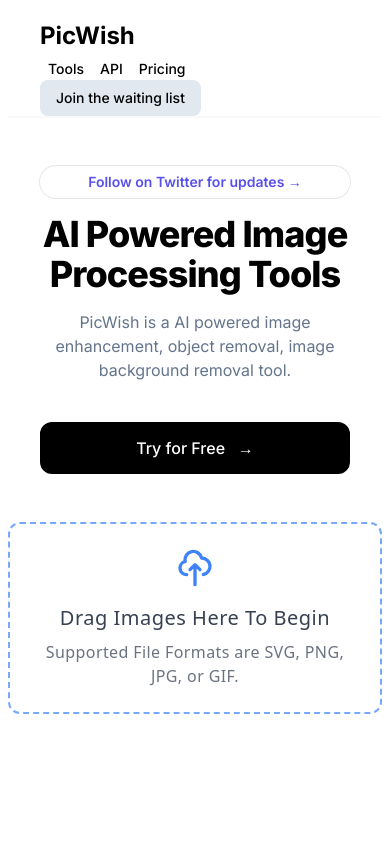
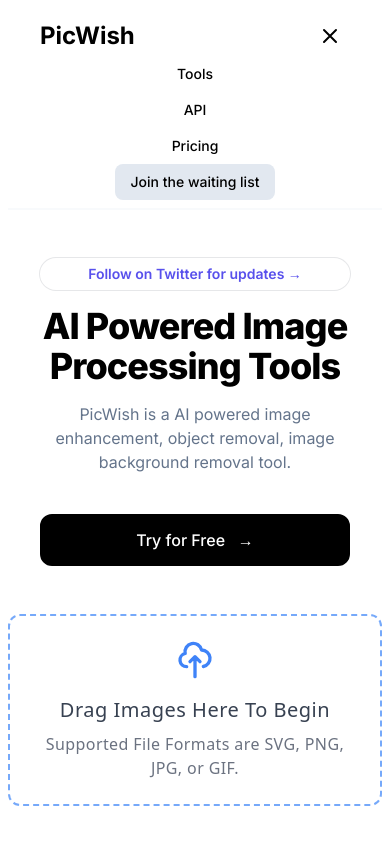
Before and after one commit to mlapi-com/react-pictures-landing-page, a Next.js app: page / in a window 390 px wide. Both pictures are taken after a click on the button 330 px from the left and 36 px from the top of the page. Built offline with nearby package versions, Linux system fonts and the light colour scheme.

Commit message:
Fixed following issues1. fixed the header menu for mobile view 2. updated the selected prefernce, noe you can see selected preference after the model is closed

```diff
--- a/components/navigation/header.jsx
+++ b/components/navigation/header.jsx
@@ -32,33 +32,26 @@
                         fill="none"
                         viewBox="0 0 24 24"
                     >
-                        {open ? (
-                        <>
-                            <path
-                            className="hidden"
+                         <path
+                            className={open ? 'hidden' : 'inline-flex'}
+                            strokeLinecap="round"
+                            strokeLinejoin="round"
+                            strokeWidth="2"
+                            d="M4 6h16M4 12h16M4 18h16"
+                        ></path>
+                        <path
+                            className={!open ? 'hidden' : 'inline-flex'}
                             strokeLinecap="round"
                             strokeLinejoin="round"
                             strokeWidth="2"
                             d="M6 18L18 6M6 6l12 12"
-                            ></path>
-                        </>
-                        ) : (
-                        <>
-                            <path
-                            className="inline-flex"
-                            strokeLinecap="round"
-                            strokeLinejoin="round"
-                            strokeWidth="2"
-                            d="M4 6h16M4 12h16M4 18h16"
-                            ></path>
-                        </>
-                        )}
+                        ></path>
                     </svg>
                 </button>
 
             </div>
 
-            <nav className={`flex-col items-center flex-grow ${open ? '' : 'hidden'} md:pb-0 md:flex md:justify-end md:flex-row`}>
+            <nav className={`flex-col items-center flex-grow ${open ? 'flex' : 'hidden'} md:pb-0 md:flex md:justify-end md:flex-row`}>
                 <a className="px-2 lg:px-6 py-2 md:px-3 text-sm font-medium text-black hover:text-accent-400 lg:ml-auto" href="/#features">
                     Tools
                 </a>
@@ -80,7 +73,7 @@
 
         </div>
         <div>
-            <hr class="w-full h-0.5 border-t-0 bg-slate-50 opacity-200 dark:opacity-200" />
+            <hr class="w-full h-0.5 border-t-0 mt-2 bg-slate-50 opacity-200 dark:opacity-200" />
         </div>
         </div>
 
--- a/components/uplode/UploadImagePopup.jsx
+++ b/components/uplode/UploadImagePopup.jsx
@@ -5,6 +5,8 @@
 function App() {
   const [image, setImage] = useState();
   const [showDialog, setShowDialog] = useState(false);
+  const [selectedChoice, setSelectedChoice] = useState('');
+  const [selectedChoiceState, setSelectedChoiceState] = useState(false);
 
   function handleChange(e) {
     console.log(e.target.files);
@@ -13,9 +15,11 @@
   }
 
   function handleButtonClick(choice) {
+    // You can perform any further actions based on the choice selected
     console.log('Choice selected:', choice);
-    // You can perform any further actions based on the choice selected
-    setShowDialog(false);
+    setSelectedChoice(choice);
+    setSelectedChoiceState(true);
+    handleCloseDialog();
   }
 
   function handleCloseDialog() {
@@ -35,6 +39,11 @@
       document.removeEventListener('keydown', handleKeyPress);
     };
   }, []);
+
+  // useEffect(() => {
+  //   console.log('Choice selected:', selectedChoice);
+  // }, [selectedChoice]);
+
 
 
   return (
@@ -77,6 +86,8 @@
         </label>
       </main>
 
+    {/* This Popups a dialog after image is uploded */}
+
       {showDialog ? (
         <div className="fixed inset-0 flex items-center justify-center z-10">
           <div className="fixed inset-0 bg-black opacity-75"></div>
@@ -105,7 +116,8 @@
             <div className="flex flex-1">
               <img src={image} alt="Uploaded" className="w-4/5 h-auto mx-auto" />
             </div>
-            <div className="flex justify-center p-6">
+
+            {setSelectedChoiceState && (<div className="flex justify-center p-6">
               <button
                 className="bg-blue-500 hover:bg-blue-600 text-white px-4 py-2 rounded mr-2"
                 onClick={() => handleButtonClick('image background removal')}
@@ -118,7 +130,14 @@
               >
                 Image Enhancement
               </button>
+            </div>)}
+
+            {/* {selectedChoice && selectedChoiceState && (
+            <div className="flex justify-center p-6 text-slate-950">
+              <h3 className="text-xl font-medium">Selected Choice: {selectedChoice}</h3>
             </div>
+            )} */}
+
             <div className="flex justify-end p-2">
               <button
                 className="bg-gray-200 hover:bg-gray-300 text-gray-800 px-4 py-2 rounded"
@@ -130,6 +149,14 @@
           </div>
         </div>
       ) : null}
+
+    {/* Display the selected choice after the dialog is closed */}
+      {!showDialog && selectedChoiceState && selectedChoice && (
+        <div className="flex justify-center p-6 text-slate-950">
+          <h3 className="text-xl font-medium">Selected Choice: {selectedChoice}</h3>
+        </div>
+      )}
+
     </div>
   );
 }
--- a/package.json
+++ b/package.json
@@ -9,6 +9,7 @@
     "lint": "next lint"
   },
   "dependencies": {
+    "@radix-ui/react-popover": "1.0.6",
     "autoprefixer": "10.4.14",
     "eslint": "8.42.0",
     "eslint-config-next": "13.4.4",
```
Also changed, not shown: 1 other file (tests, documents, lock files or other folders).
